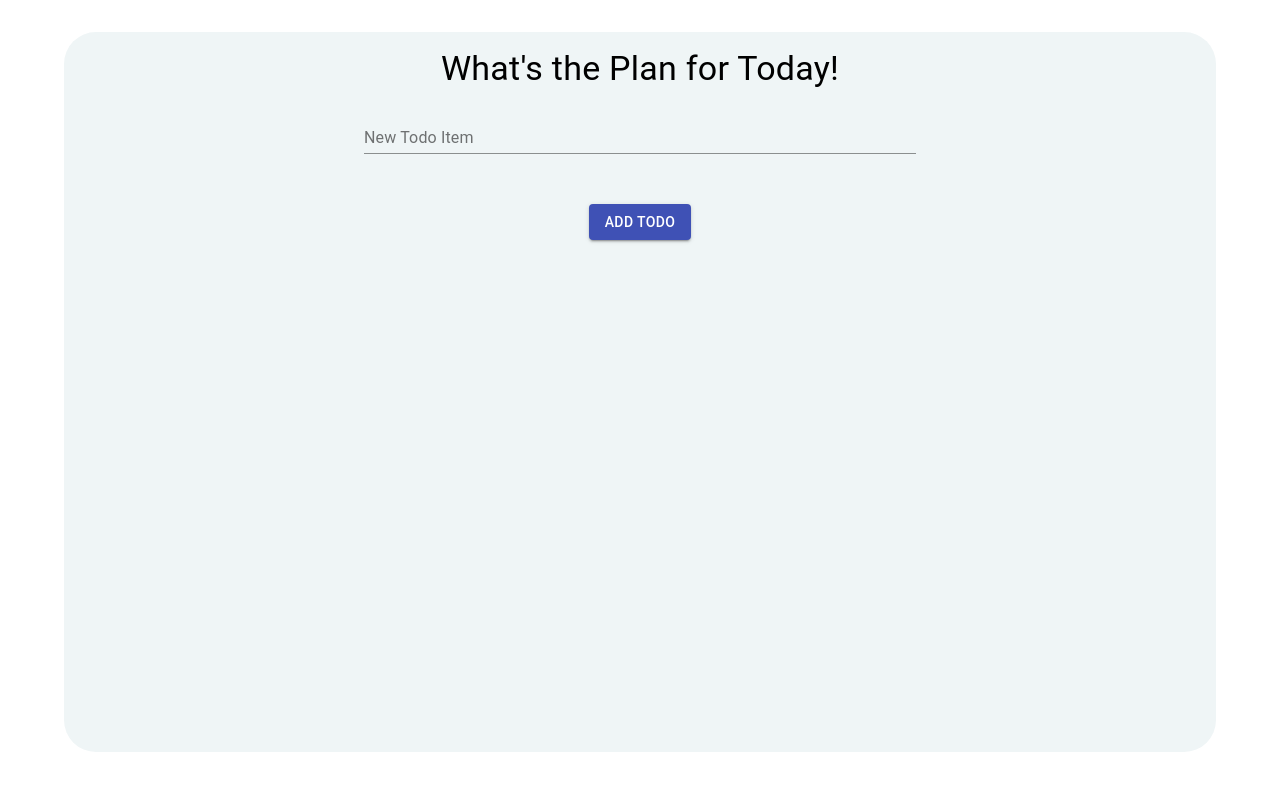
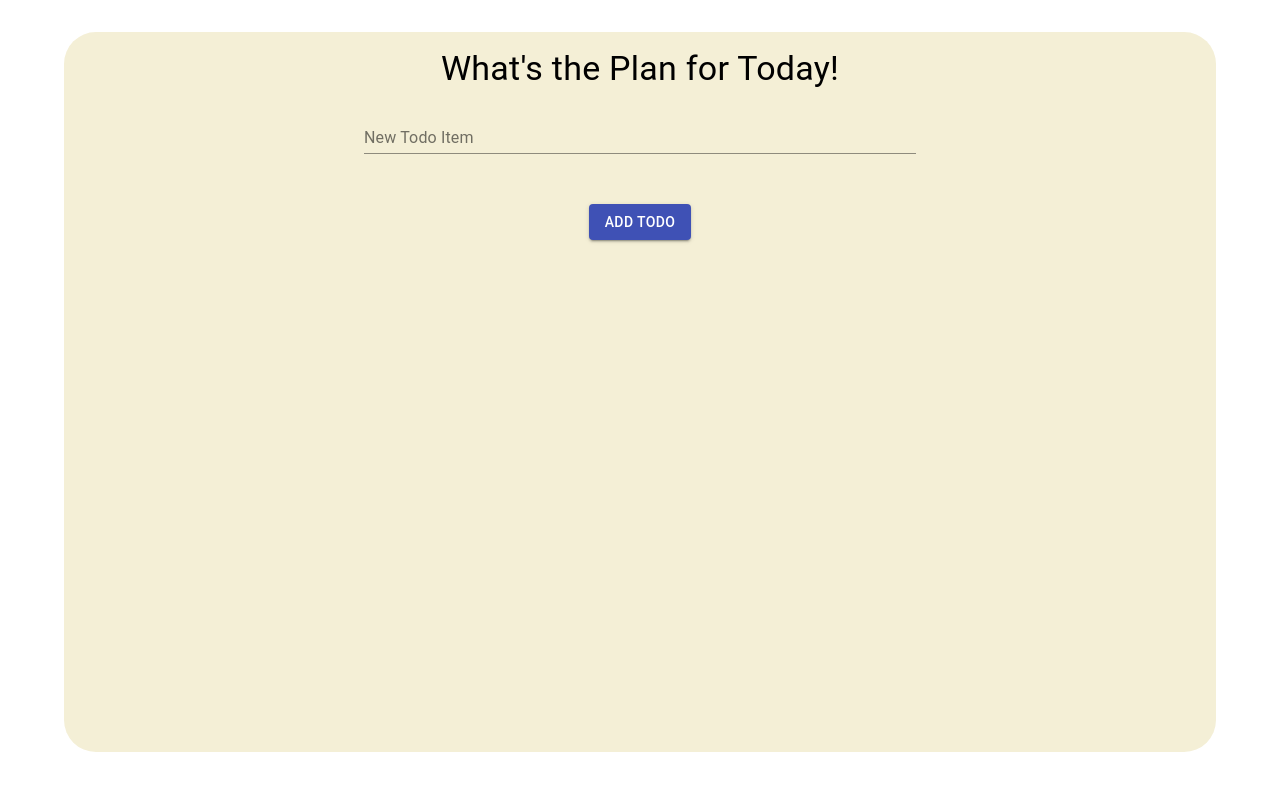
Before and after one commit to Surabhi1997mitra/TODO-LIST, a React (Create React App) app: page / in a window 1280 px wide. Shown: the top 790 px of the page. Built offline with nearby package versions, Linux system fonts and the light colour scheme.

Commit message:
Background color updated

```diff
--- a/src/index.css
+++ b/src/index.css
@@ -14,5 +14,5 @@ code {
   width: 90%;
   margin: auto;
   border-radius: 2rem;
-  background-color: #eff5f6;
+  background-color: #f4efd6;
 }
```
